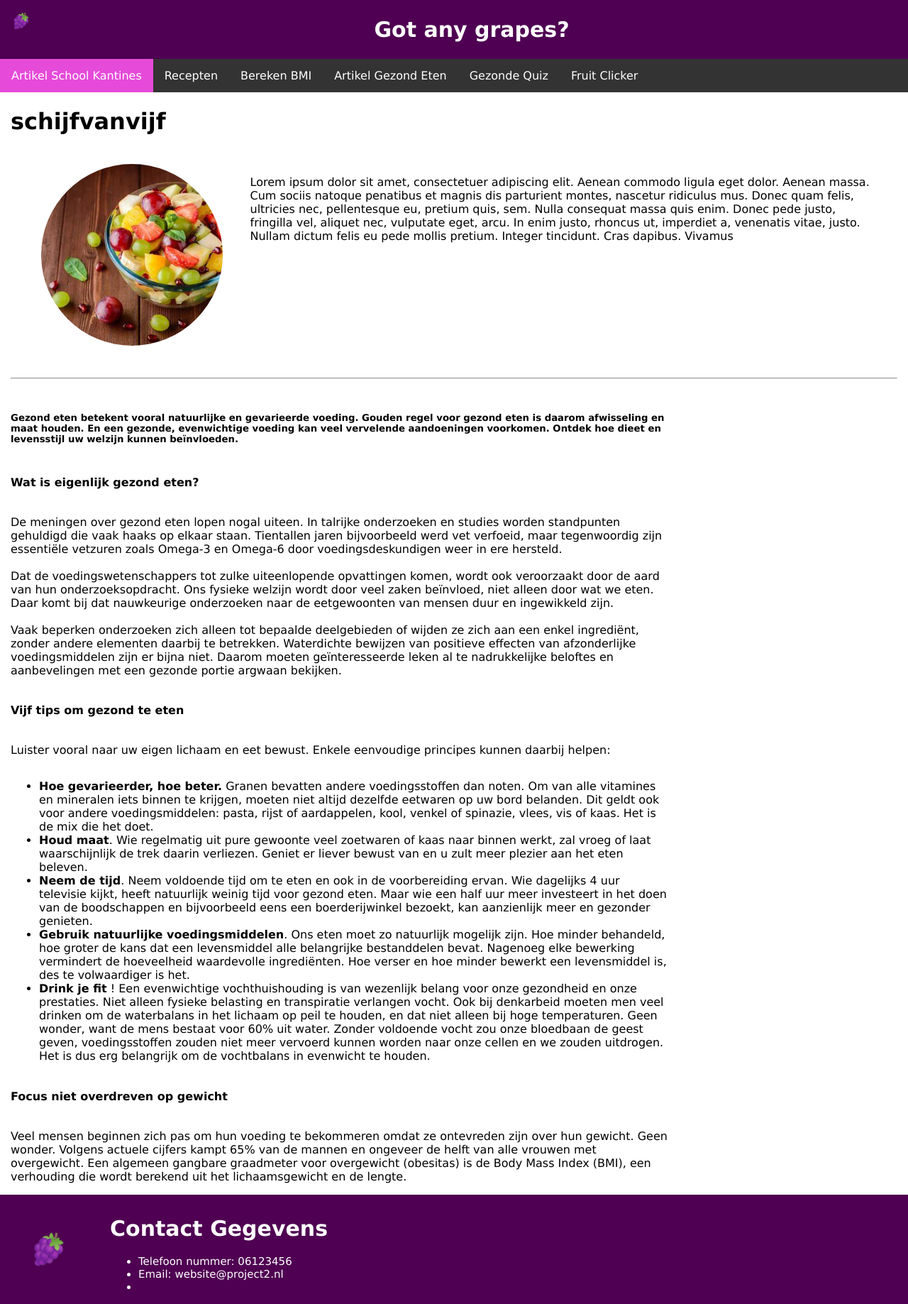
After one commit to AlinkJustin/Website-project-2-Gezond-eten, a PHP site: page /schoolkantines.php in a window 1280 px wide. The commit adds this page. Shown: the whole page at 71% size. Run offline with PHP 8.4, Linux system fonts and the light colour scheme.

Commit message:
Added: styling

```diff
--- a/bmi.php
+++ b/bmi.php
@@ -6,7 +6,7 @@
     <title>Project 2</title>
     <meta name="description" content="Project 2 Gezond Eten.">
     <meta name="author" content="Justin Alink">
-
+    <link rel="icon" href="favicon.ico" type="ico" sizes="32x32">
     <link rel="stylesheet" href="css/grid.css">
     <link rel="stylesheet" href="css/standaard-style.css">
     <link rel="stylesheet" href="css/bmi-style.css">
@@ -27,12 +27,12 @@
             <div id="paragraph" class="col">
                 <h1>Bereken BMI</h1>
 
-                <div class="row">
+                <div class="row inleiding">
                     <div class="col-25 col-m-100">
                        <img id="bmi-foto"src="images/BMI-berekenen-1.jpg">
                     </div>
                     <div class="col-75 col-m-100">
-                        <p class="inleiding">
+                        <p class="inleiding-text">
                             op deze pagina kunt u uw BMI berekenen.
                         </p>
                     </div>
--- /dev/null
+++ b/css/recepten-style.css
@@ -0,0 +1,4 @@
+#recepten-foto{
+    max-width: 100%;
+    max-height: 100%;
+}
--- a/css/standaard-style.css
+++ b/css/standaard-style.css
@@ -120,13 +120,17 @@ div#footer-logo {
     padding: 0px 0px 0px 30px;
 }
 
-hr {
+hr{
     width: 100%;
-    margin: 10px 0;
+    margin: 25px 0;
 }
 
-.inleiding {
+.inleiding-text {
     font-size: 25px;
+    margin: 20px;
+}
+.inleiding{
+    margin: 20px;
 }
 
 @media (max-width: 768px) {
--- a/includes/nav.php
+++ b/includes/nav.php
@@ -13,7 +13,7 @@ function isActivePage($currentNavItem)
 
 <nav id="sticky">
     <div class="nav-item <?php isActivePage("schijfvanvijf"); ?>">
-        <a href="<?= $baseUrl ?>schijfvanvijf.php">Schijf van vijf</a>
+        <a href="<?= $baseUrl ?>schoolkantines.php">Artikel School Kantines</a>
     </div>
 
     <div class="nav-item <?php isActivePage("recepten"); ?> dropdown">
@@ -32,7 +32,7 @@ function isActivePage($currentNavItem)
         <a href="<?= $baseUrl ?>bmi.php">Bereken BMI</a>
     </div>
     <div class="nav-item <?php isActivePage("gezondeten"); ?>">
-        <a href="<?= $baseUrl ?>gezondeten.php">Gezond Eten</a>
+        <a href="<?= $baseUrl ?>gezondeten.php">Artikel Gezond Eten</a>
     </div>
     <div class="nav-item <?php isActivePage("vragenlijst"); ?>">
         <a href="<?= $baseUrl ?>vragenlijst.php">Gezonde Quiz</a>
--- a/index.php
+++ b/index.php
@@ -6,7 +6,7 @@
     <title>Project 2</title>
     <meta name="description" content="Project 2 Gezond Eten.">
     <meta name="author" content="Justin Alink">
-
+    <link rel="icon" href="favicon.ico" type="ico" sizes="32x32">
     <link rel="stylesheet" href="css/grid.css">
     <link rel="stylesheet" href="css/standaard-style.css">
     <link rel="stylesheet" href="css/index-style.css">
@@ -24,13 +24,13 @@
             <div id="paragraph" class="col">
                 <h1>Welkom op deze site</h1>
 
-                <div class="row">
+                <div class="row inleiding">
                     <div class="col col-25 col-m-100">
                         <!--<img id="fruitschaal" src="images/OIP.jfif">-->
                         <div id="fruitschaal"></div>
                     </div>
                     <div class="col col-75 col-m-100">
-                        <p class="inleiding">
+                        <p class="inleiding-text">
                             deze site nogwat ik ben heir echr klaar merrr ee teringzooiii
                         </p>
                     </div>
--- a/recepten/broodje.php
+++ b/recepten/broodje.php
@@ -6,7 +6,7 @@
     <title>Project 2</title>
     <meta name="description" content="Project 2 Gezond Eten.">
     <meta name="author" content="Justin Alink">
-
+    <link rel="icon" href="favicon.ico" type="ico" sizes="32x32">
     <link rel="stylesheet" href="../css/grid.css">
     <link rel="stylesheet" href="../css/standaard-style.css">
     <!--<script defer type="text/javascript" src="js/main.js"></script>-->
--- a/recepten/pastaCarbonara.php
+++ b/recepten/pastaCarbonara.php
@@ -6,7 +6,7 @@
     <title>Project 2</title>
     <meta name="description" content="Project 2 Gezond Eten.">
     <meta name="author" content="Justin Alink">
-
+    <link rel="icon" href="favicon.ico" type="ico" sizes="32x32">
     <link rel="stylesheet" href="../css/grid.css">
     <link rel="stylesheet" href="../css/standaard-style.css">
     <!--<script defer type="text/javascript" src="js/main.js"></script>-->
--- a/recepten/spruiten.php
+++ b/recepten/spruiten.php
@@ -6,7 +6,7 @@
     <title>Project 2</title>
     <meta name="description" content="Project 2 Gezond Eten.">
     <meta name="author" content="Justin Alink">
-
+    <link rel="icon" href="favicon.ico" type="ico" sizes="32x32">
     <link rel="stylesheet" href="../css/grid.css">
     <link rel="stylesheet" href="../css/standaard-style.css">
     <!--<script defer type="text/javascript" src="js/main.js"></script>-->
--- a/recepten/taart.php
+++ b/recepten/taart.php
@@ -6,7 +6,7 @@
     <title>Project 2</title>
     <meta name="description" content="Project 2 Gezond Eten.">
     <meta name="author" content="Justin Alink">
-
+    <link rel="icon" href="favicon.ico" type="ico" sizes="32x32">
     <link rel="stylesheet" href="../css/grid.css">
     <link rel="stylesheet" href="../css/standaard-style.css">
     <!--<script defer type="text/javascript" src="js/main.js"></script>-->
--- /dev/null
+++ b/schoolkantines.php
@@ -0,0 +1,141 @@
+<!DOCTYPE html>
+<html>
+
+<head>
+    <meta name="viewport" content="width=device-with, initial-scale=1.0">
+    <title>Project 2</title>
+    <meta name="description" content="Project 2 Gezond Eten.">
+    <meta name="author" content="Justin Alink">
+    <link rel="icon" href="favicon.ico" type="ico" sizes="32x32">
+    <link rel="stylesheet" href="css/grid.css">
+    <link rel="stylesheet" href="css/standaard-style.css">
+    <link rel="stylesheet" href="css/schijfvanvijf-style.css">
+    <!--<script defer type="text/javascript" src="js/main.js"></script>-->
+</head>
+
+<body>
+    <?php
+    global $activePage;
+    $activePage = "schijfvanvijf";
+
+    include "includes/header.php";
+    include "includes/nav.php";
+    ?>
+    <div class="container">
+        <div class="row">
+            <div class="col">
+                <h1>schijfvanvijf</h1>
+
+                <div class="row inleiding">
+                    <div class="col col-25 col-m-100">
+                        <!--<img id="fruitschaal" src="images/OIP.jfif">-->
+                        <div id="fruitschaal"></div>
+                    </div>
+                    <div class="col col-75 col-m-100">
+                        <p id="inleiding-text">
+                            Lorem ipsum dolor sit amet, consectetuer adipiscing elit.
+                            Aenean commodo ligula eget dolor. Aenean massa.
+                            Cum sociis natoque penatibus et magnis dis parturient montes, nascetur ridiculus mus.
+                            Donec quam felis, ultricies nec, pellentesque eu, pretium quis, sem.
+                            Nulla consequat massa quis enim.
+                            Donec pede justo, fringilla vel, aliquet nec, vulputate eget, arcu.
+                            In enim justo, rhoncus ut, imperdiet a, venenatis vitae, justo.
+                            Nullam dictum felis eu pede mollis pretium. Integer tincidunt. Cras dapibus. Vivamus
+                        </p>
+                    </div>
+                </div>
+                <hr>
+                <div class="row">
+                    <div class="col col-75 col-m-100">
+                        <h5>
+                            Gezond eten betekent vooral natuurlijke en gevarieerde voeding.
+                            Gouden regel voor gezond eten is daarom afwisseling en maat houden.
+                            En een gezonde, evenwichtige voeding kan veel vervelende aandoeningen voorkomen.
+                            Ontdek hoe dieet en levensstijl uw welzijn kunnen beïnvloeden.
+                        </h5>
+                        <h4>
+                            Wat is eigenlijk gezond eten?
+                        </h4>
+                        <p>
+                            De meningen over gezond eten lopen nogal uiteen.
+                            In talrijke onderzoeken en studies worden standpunten gehuldigd die vaak haaks op elkaar staan.
+                            Tientallen jaren bijvoorbeeld werd vet verfoeid,
+                            maar tegenwoordig zijn essentiële vetzuren zoals
+                            Omega-3 en Omega-6 door voedingsdeskundigen weer in ere hersteld.
+                            <br>
+                            <br>
+                            Dat de voedingswetenschappers tot zulke uiteenlopende opvattingen komen,
+                            wordt ook veroorzaakt door de aard van hun onderzoeksopdracht.
+                            Ons fysieke welzijn wordt door veel zaken beïnvloed,
+                            niet alleen door wat we eten.
+                            Daar komt bij dat nauwkeurige onderzoeken naar de eetgewoonten van mensen duur en ingewikkeld zijn.
+                            <br>
+                            <br>
+                            Vaak beperken onderzoeken zich alleen tot bepaalde deelgebieden of wijden ze zich aan een enkel ingrediënt,
+                            zonder andere elementen daarbij te betrekken.
+                            Waterdichte bewijzen van positieve effecten van afzonderlijke voedingsmiddelen zijn er bijna niet.
+                            Daarom moeten geïnteresseerde leken al te nadrukkelijke beloftes en aanbevelingen met een gezonde portie argwaan bekijken.
+                        </p>
+                        <h4>
+                            Vijf tips om gezond te eten
+                        </h4>
+                        <p>Luister vooral naar uw eigen lichaam en eet bewust. Enkele eenvoudige principes kunnen daarbij helpen:</p>
+                        <ul>
+                            <li>
+                                <strong>Hoe gevarieerder, hoe beter.</strong> Granen bevatten andere voedingsstoffen dan noten.
+                                Om van alle vitamines en mineralen iets binnen te krijgen, moeten niet altijd dezelfde eetwaren op uw bord belanden.
+                                Dit geldt ook voor andere voedingsmiddelen:
+                                pasta, rijst of aardappelen, kool, venkel of spinazie, vlees, vis of kaas.
+                                Het is de mix die het doet.
+                            </li>
+                            <li>
+                                <strong>Houd maat</strong>. Wie regelmatig uit pure gewoonte veel zoetwaren of kaas naar binnen werkt,
+                                zal vroeg of laat waarschijnlijk de trek daarin verliezen.
+                                Geniet er liever bewust van en u zult meer plezier aan het eten beleven.
+                            </li>
+                            <li>
+                                <strong>Neem de tijd</strong>. Neem voldoende tijd om te eten en ook in de voorbereiding ervan.
+                                Wie dagelijks 4 uur televisie kijkt,
+                                heeft natuurlijk weinig tijd voor gezond eten.
+                                Maar wie een half uur meer investeert in het doen van de boodschappen en bijvoorbeeld eens een boerderijwinkel bezoekt,
+                                kan aanzienlijk meer en gezonder genieten.
+                            </li>
+                            <li>
+                                <strong>Gebruik natuurlijke voedingsmiddelen</strong>. Ons eten moet zo natuurlijk mogelijk zijn.
+                                Hoe minder behandeld, hoe groter de kans dat een levensmiddel alle belangrijke bestanddelen bevat.
+                                Nagenoeg elke bewerking vermindert de hoeveelheid waardevolle ingrediënten.
+                                Hoe verser en hoe minder bewerkt een levensmiddel is, des te volwaardiger is het.
+                            </li>
+                            <li>
+                                <strong>Drink je fit</strong>
+                                ! Een evenwichtige vochthuishouding is van wezenlijk belang voor onze gezondheid en onze prestaties.
+                                Niet alleen fysieke belasting en transpiratie verlangen vocht.
+                                Ook bij denkarbeid moeten men veel drinken om de waterbalans in het lichaam op peil te houden, en dat niet alleen bij hoge temperaturen.
+                                Geen wonder, want de mens bestaat voor 60% uit water. Zonder voldoende vocht zou onze bloedbaan de geest geven,
+                                voedingsstoffen zouden niet meer vervoerd kunnen worden naar onze cellen en we zouden uitdrogen.
+                                Het is dus erg belangrijk om de vochtbalans in evenwicht te houden.
+
+                            </li>
+                        </ul>
+                        <h4>
+                            Focus niet overdreven op gewicht
+                        </h4>
+                        <p>
+                            Veel mensen beginnen zich pas om hun voeding te bekommeren omdat ze ontevreden zijn over hun gewicht.
+                            Geen wonder. Volgens actuele cijfers kampt 65% van de mannen en ongeveer de helft van alle vrouwen met overgewicht.
+                            Een algemeen gangbare graadmeter voor overgewicht (obesitas) is de Body Mass Index (BMI),
+                            een verhouding die wordt berekend uit het lichaamsgewicht en de lengte.
+                        </p>
+                    </div>
+                </div>
+
+            </div>
+        </div>
+    </div>
+    </div>
+    <?php
+    include "includes/footer.php";
+    ?>
+</body>
+
+</html>
--- a/vragenlijst.php
+++ b/vragenlijst.php
@@ -6,11 +6,8 @@
     <title>Project 2</title>
     <meta name="description" content="Project 2 Gezond Eten.">
     <meta name="author" content="Justin Alink">
-
+    <link rel="icon" href="favicon.ico" type="ico" sizes="32x32">
     <script defer src="scripts/Vragenlijst.js"></script>
-
-    <link rel="stylesheet" href="css/grid.css">
-    <link rel="stylesheet" href="css/standaard-style.css">
     <link rel="stylesheet" href="css/vragenlijst-style.css">
     <!--<script defer type="text/javascript" src="js/main.js"></script>-->
 </head>
```
Also changed, not shown: css/svvgame-style.css (+11 -1 lines), gezondeten.php (+4 -4 lines), recepten.php (+16 -16 lines), recepten/PastaVis.php (+3 -4 lines), recepten/pizza.php (+20 -11 lines), schijfvanvijf.php (deleted, +0 -56 lines), svvgame.php (+10 -9 lines), favicon.ico (added).
